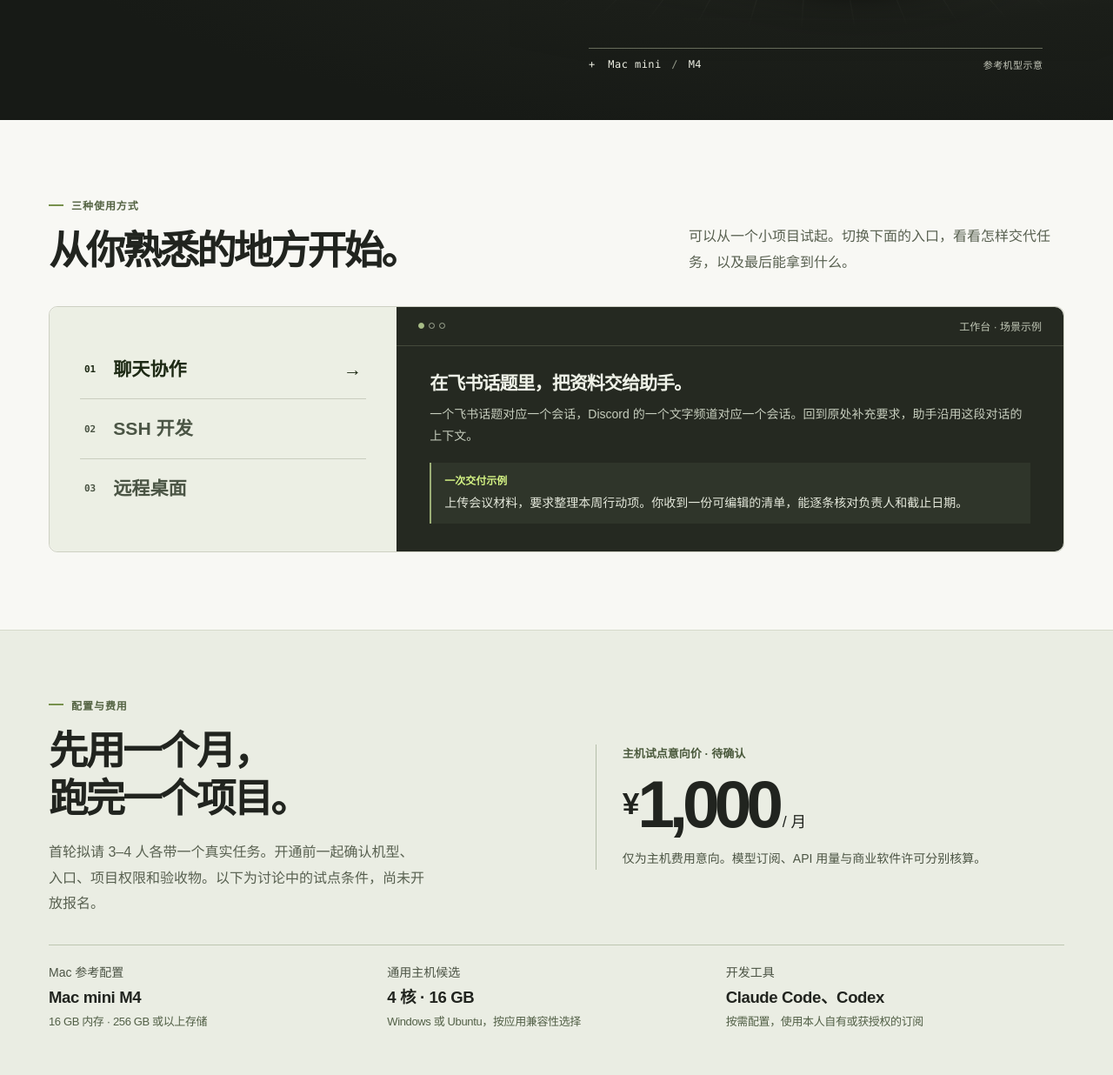
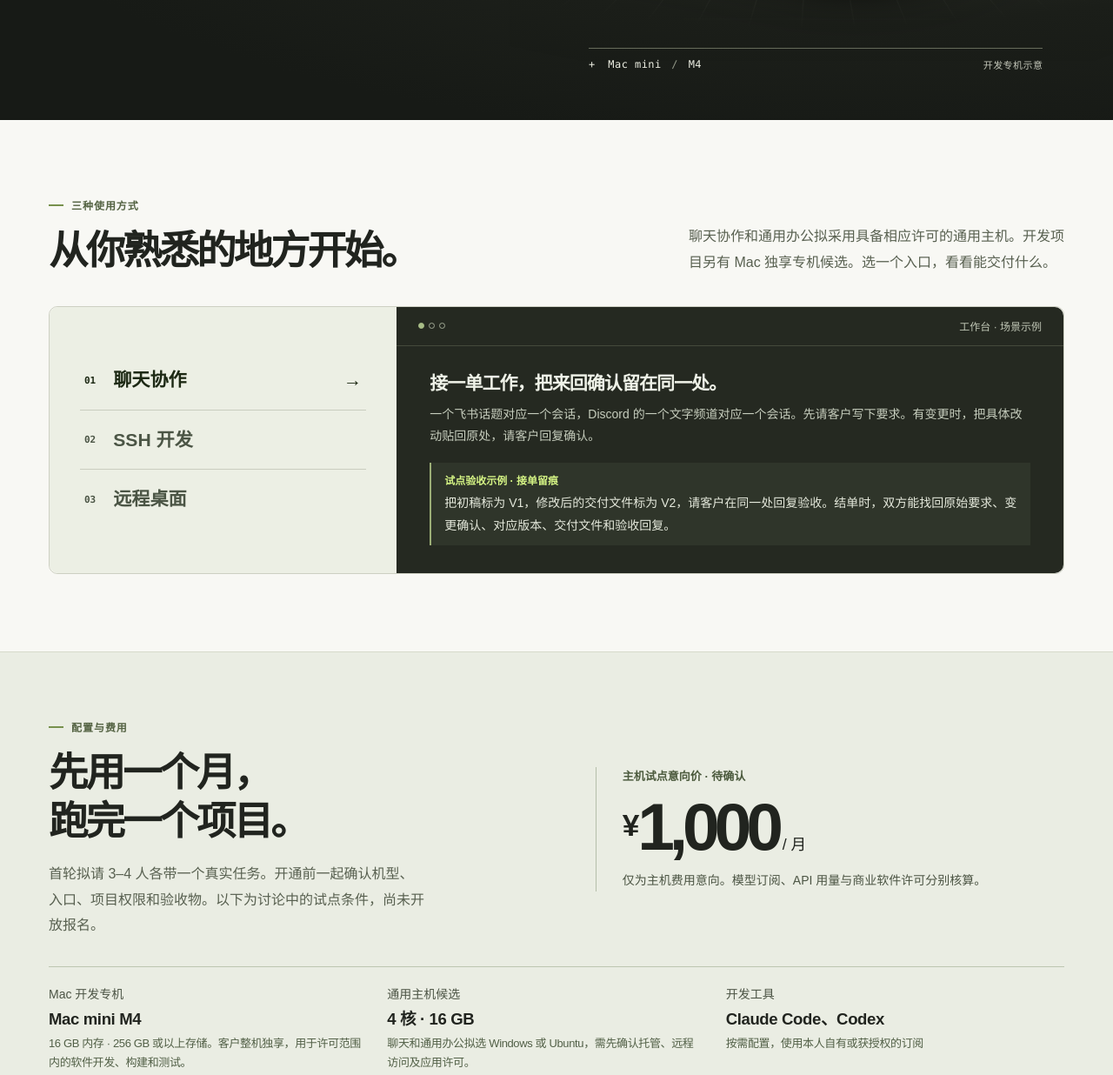
Before and after one commit to Rocktor/remote-ai-workspace, a plain HTML site: page index.html in a window 1280 px wide. Shown: the part 548-1784 px from the top of the page at 87% size. Drawn offline with Linux system fonts and the light colour scheme.

Commit message:
补充试点接单留痕示例和主机适用场景

```diff
--- a/index.html
+++ b/index.html
@@ -30,14 +30,14 @@
             <div class="horizon" aria-hidden="true"></div>
             <img src="./device.webp" width="1040" height="735" alt="银色 Mac mini 参考机型的原创示意图" fetchpriority="high">
           </div>
-          <figcaption><span><span class="cross" aria-hidden="true">+</span> Mac mini <b>/</b> M4</span><span>参考机型示意</span></figcaption>
+          <figcaption><span><span class="cross" aria-hidden="true">+</span> Mac mini <b>/</b> M4</span><span>开发专机示意</span></figcaption>
         </figure>
       </div>
     </section>
     <section id="workflow" class="workflow wrap" aria-labelledby="work-title">
       <header class="section-head">
         <div><p class="eyebrow">三种使用方式</p><h2 id="work-title">从你熟悉的地方开始。</h2></div>
-        <p>可以从一个小项目试起。切换下面的入口，看看怎样交代任务，以及最后能拿到什么。</p>
+        <p>聊天协作和通用办公拟采用具备相应许可的通用主机。开发项目另有 Mac 独享专机候选。选一个入口，看看能交付什么。</p>
       </header>
       <fieldset class="demo">
         <legend class="sr">按使用入口查看交付示例</legend>
@@ -53,9 +53,9 @@
           <div class="screen-head"><span class="lights" aria-hidden="true"><i></i><i></i><i></i></span><span>工作台 · 场景示例</span></div>
           <div class="scenes">
             <div class="scene panel-a">
-              <h3>在飞书话题里，把资料交给助手。</h3>
-              <p>一个飞书话题对应一个会话，Discord 的一个文字频道对应一个会话。回到原处补充要求，助手沿用这段对话的上下文。</p>
-              <div class="receipt"><span>一次交付示例</span><p>上传会议材料，要求整理本周行动项。你收到一份可编辑的清单，能逐条核对负责人和截止日期。</p></div>
+              <h3>接一单工作，把来回确认留在同一处。</h3>
+              <p>一个飞书话题对应一个会话，Discord 的一个文字频道对应一个会话。先请客户写下要求。有变更时，把具体改动贴回原处，请客户回复确认。</p>
+              <div class="receipt"><span>试点验收示例 · 接单留痕</span><p>把初稿标为 V1，修改后的交付文件标为 V2，请客户在同一处回复验收。结单时，双方能找回原始要求、变更确认、对应版本、交付文件和验收回复。</p></div>
             </div>
             <div class="scene panel-b">
               <h3>SSH 连入工作台，把改动留在自己的仓库。</h3>
@@ -83,8 +83,8 @@
           <p class="price-note">仅为主机费用意向。模型订阅、API 用量与商业软件许可分别核算。</p>
         </div>
         <dl class="spec-list config-list">
-          <div><dt>Mac 参考配置</dt><dd>Mac mini M4 <small>16 GB 内存 · 256 GB 或以上存储</small></dd></div>
-          <div><dt>通用主机候选</dt><dd>4 核 · 16 GB <small>Windows 或 Ubuntu，按应用兼容性选择</small></dd></div>
+          <div><dt>Mac 开发专机</dt><dd>Mac mini M4 <small>16 GB 内存 · 256 GB 或以上存储。客户整机独享，用于许可范围内的软件开发、构建和测试。</small></dd></div>
+          <div><dt>通用主机候选</dt><dd>4 核 · 16 GB <small>聊天和通用办公拟选 Windows 或 Ubuntu，需先确认托管、远程访问及应用许可。</small></dd></div>
           <div><dt>开发工具</dt><dd>Claude Code、Codex <small>按需配置，使用本人自有或获授权的订阅</small></dd></div>
         </dl>
       </div>
@@ -97,7 +97,8 @@
         <li><h3>退出时带走</h3><p>先导出文件和日志，或把代码交回已授权的仓库。确认收齐后，撤销密钥及第三方授权，按约定期限清理工作区。</p></li>
       </ol>
       <div class="faq">
-        <details open><summary>不同聊天会话之间，谁能看到项目文件？</summary><p>话题或频道只划分对话上下文。文件、仓库和凭据的可见范围由系统用户与项目授权决定。试点应先确定整机独享，或为不同使用者分配独立系统用户。采用后者时，需用两组身份实际验证交叉访问会被拒绝。渠道里的成员权限也要单独核对。</p></details>
+        <details open><summary>不同聊天会话之间，谁能看到项目文件？</summary><p>话题或频道只划分对话上下文。文件、仓库和凭据的可见范围由系统用户与项目授权决定。Mac 开发专机由一个客户独享。通用主机仅在相应许可允许时考虑分设系统用户，并用两组身份实测项目间不得互访。聊天渠道的成员权限也要单独核对。</p></details>
+        <details><summary>哪些项目适合申请 Mac 开发专机？</summary><p>例如从源码构建应用、运行开发期自动化测试。以 macOS Tahoe 26 许可第 3 节为例，适用的开发服务租赁每次至少连续 24 小时，最终承租客户须独占使用和控制整机及系统。启动前还须核对实际安装版本与托管许可、履行对 Apple 的预先通知，并确认客户接受适用条款。<a href="https://www.apple.com/legal/sla/docs/macOSTahoe.pdf#page=6"><u>Apple 许可原文（PDF，第 3 节）</u></a></p></details>
         <details><summary>订阅和账号由谁提供？</summary><p>个人试点由使用者提供自己的账号或明确获授权的订阅，并遵守各平台条款。首期范围只含个人工作环境与约定的工具配置，Team 套餐暂不提供。</p></details>
         <details><summary>电脑断线以后，哪些任务能继续？</summary><p>远端主机须保持运行，任务也要能脱离本地连接继续执行。遇到人工确认、软件登录或主机重启，任务可能暂停。试用前需约定支持时段、故障处理和数据恢复方式。</p></details>
       </div>
```
